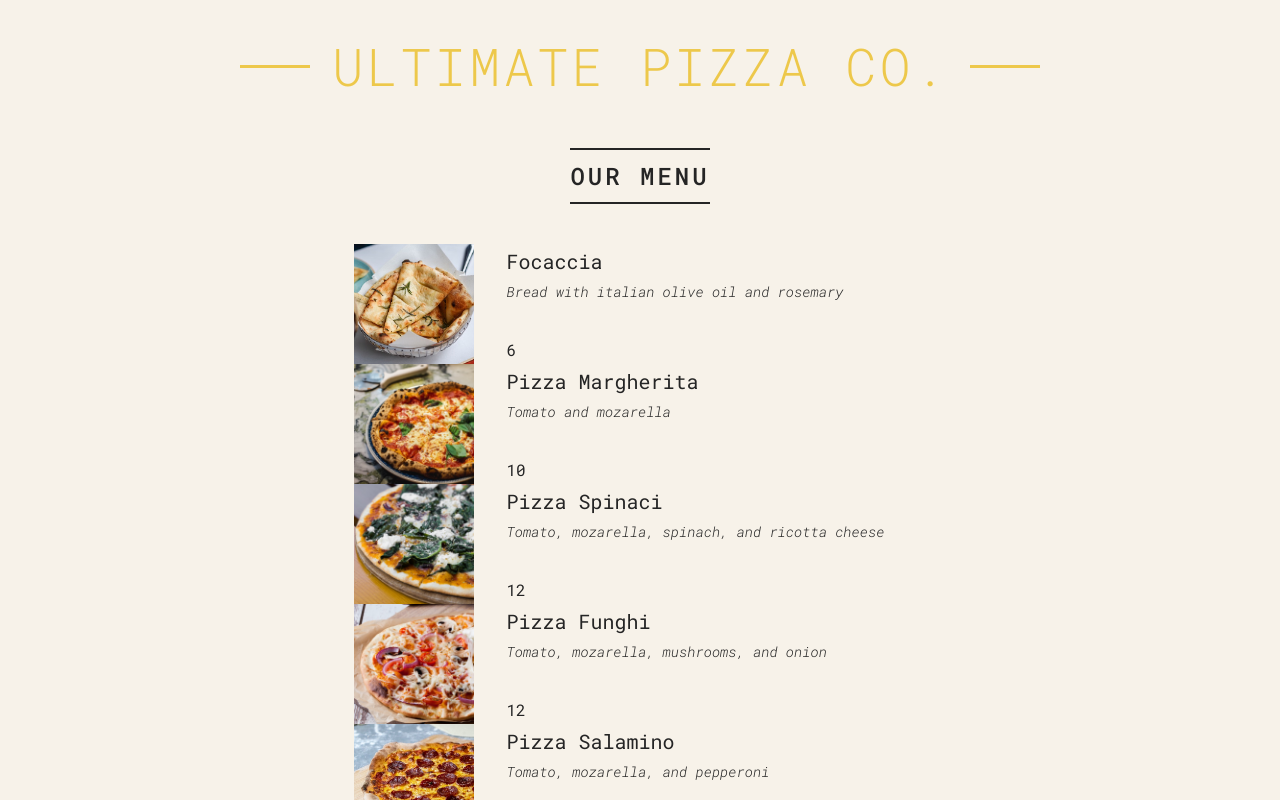
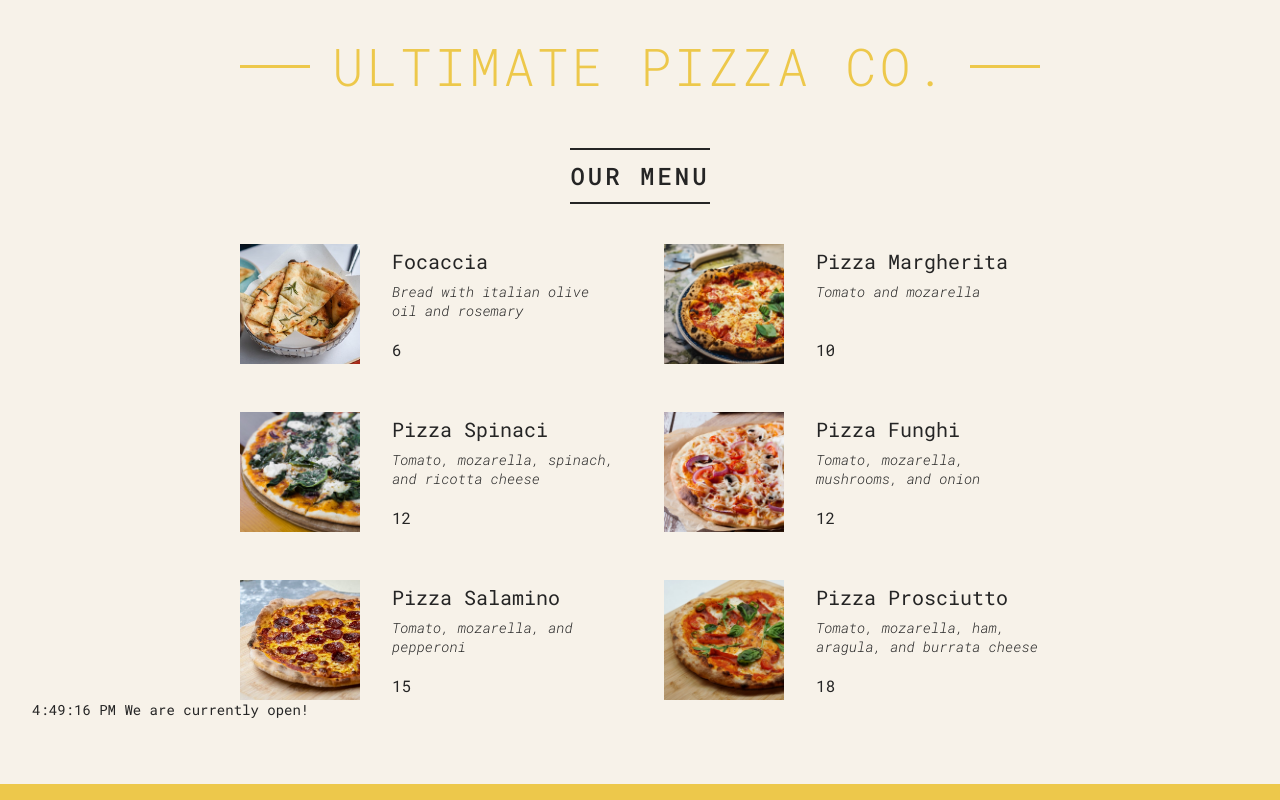
Before and after one commit to kellyschu/pizza-menu.react, a React (Create React App) app: page / in a window 1280 px wide. Shown: the top 800 px of the page. Built offline with nearby package versions, Linux system fonts and the light colour scheme.

Commit message:
formating semantically

```diff
--- a/src/Components/Menu.js
+++ b/src/Components/Menu.js
@@ -5,17 +5,11 @@
   return (
     <div className="menu">
       <h2> Our Menu </h2>
-      <div>
-        {pizzaData.map((pizza, index) => (
-          <Pizza
-            key={index}
-            name={pizza.name}
-            ingredients={pizza.ingredients}
-            photoName={pizza.photoName}
-            price={pizza.price}
-          />
+      <ul className="pizzas">
+        {pizzaData.map((pizza) => (
+          <Pizza pizzaObj={pizza} key={pizza.name} />
         ))}
-      </div>
+      </ul>
     </div>
   );
 }
--- a/src/Components/Pizza.js
+++ b/src/Components/Pizza.js
@@ -3,14 +3,14 @@
 
 function Pizza(props) {
   return (
-    <div className="pizza">
-      <img src={props.photoName} alt={props.photoName} />
-      <div className="">
-        <h3> {props.name} </h3>
-        <p> {props.ingredients} </p>
-        <span> {props.price} </span>
+    <li className="pizza">
+      <img src={props.pizzaObj.photoName} alt={props.pizzaObj.name} />
+      <div className="qw">
+        <h3> {props.pizzaObj.name} </h3>
+        <p> {props.pizzaObj.ingredients} </p>
+        <span> {props.pizzaObj.price} </span>
       </div>
-    </div>
+    </li>
   );
 }
 export default Pizza;
```
